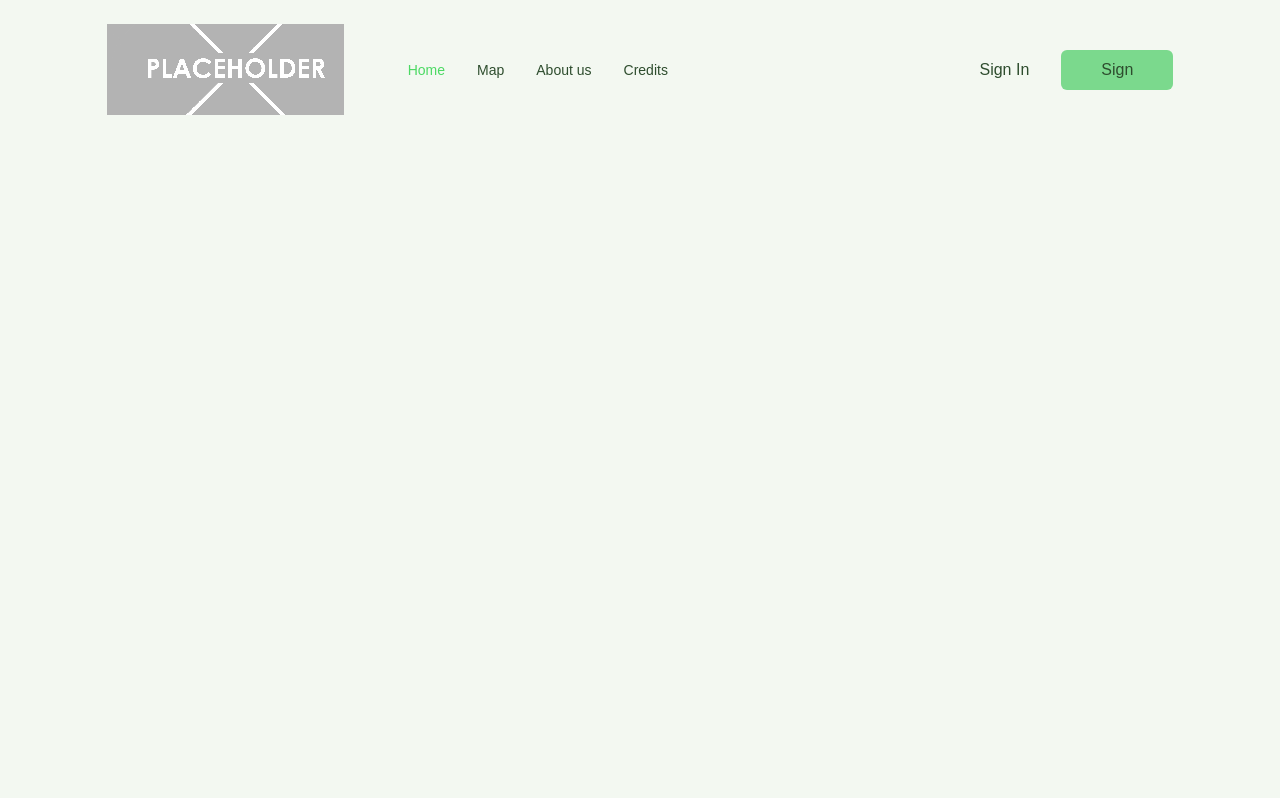
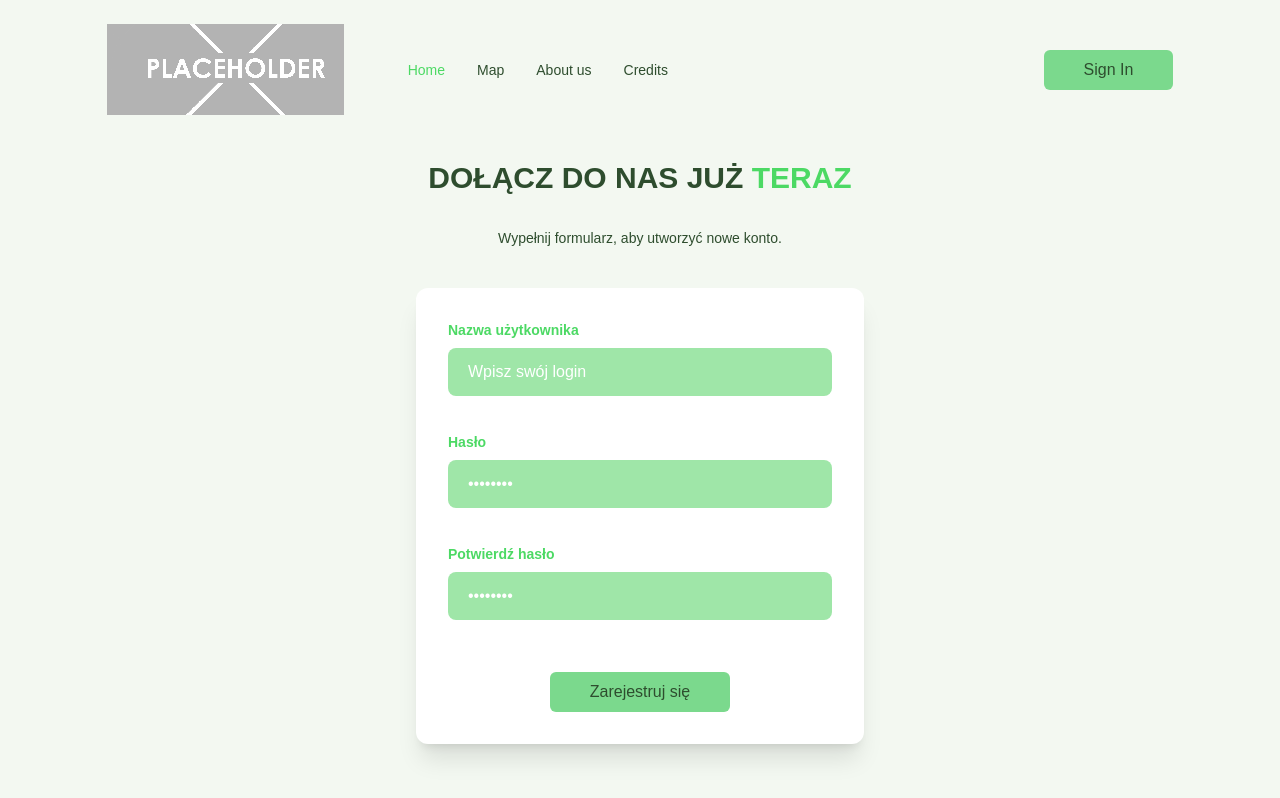
Before and after one commit to kamilpasierski/projekt-kosy, a React (Vite) app in the folder frontend/: page /register in a window 1280 px wide. Built offline with nearby package versions, Linux system fonts and the light colour scheme; the HTML template or start-up script is replaced by a standard one.

Commit message:
Added routing and register form

```diff
--- a/frontend/src/App.tsx
+++ b/frontend/src/App.tsx
@@ -1,6 +1,20 @@
+import { BrowserRouter, Routes, Route } from 'react-router-dom';
+
 import Navbar from "./scenes/navbar";
-import {useEffect, useState} from "react";
+import { useEffect, useState } from "react";
 import { SelectedPage } from "./shared/types.ts";
+
+import RegisterScene from './scenes/register';
+
+const MainPage = () => {
+
+    return (
+        <div>
+            <div style={{ paddingTop: '100px', height: '200vh' }}>
+            </div>
+        </div>
+    );
+};
 
 
 function App() {
@@ -21,12 +35,20 @@ function App() {
 
     return (
         <div className="app bg-gray-20">
+            <BrowserRouter>
                 <Navbar
                     isTopOfPage={isTopOfPage}
-              selectedPage={selectedPage} setSelectedPage={setSelectedPage}
+                    selectedPage={selectedPage}
+                    setSelectedPage={setSelectedPage}
                 />
+
+                <Routes>
+                    <Route path="/" element={<MainPage />} />
+                    <Route path="/register" element={<RegisterScene />} />
+                </Routes>
+            </BrowserRouter>
         </div>
     )
 }
 
-export default App
+export default App;
--- a/frontend/src/scenes/navbar/index.tsx
+++ b/frontend/src/scenes/navbar/index.tsx
@@ -5,6 +5,7 @@ import Link from "./Link.tsx";
 import { SelectedPage } from "../../shared/types.ts";
 import useMediaQuery from "../../hooks/useMediaQuery.ts";
 import ActionButton from "../../shared/ActionButton.tsx";
+import { useNavigate } from 'react-router-dom';
 
 
 type Props = {
@@ -18,6 +19,7 @@ const Navbar = ({  isTopOfPage, selectedPage, setSelectedPage} : Props) => {
     const isAboveMediumScreens = useMediaQuery("(min-width: 1060px)");
     const [isMenuToggled, setIsMenuToggled] = useState<boolean>(false);
     const navbarBackground = isTopOfPage ? "" : "bg-primary-100 drop-shadow";
+    const navigate = useNavigate();
 
     return <nav>
         <div
@@ -51,8 +53,7 @@ const Navbar = ({  isTopOfPage, selectedPage, setSelectedPage} : Props) => {
                             />
                         </div>
                         <div className={`${flexBetween} gap-8`}>
-                            <p>Sign In</p>
-                            <ActionButton setSelectedPage={setSelectedPage}>Sign</ActionButton>
+                            <ActionButton onClick={() => navigate('register')}>Sign In</ActionButton>
                         </div>
                     </div>
                         ) : (
--- /dev/null
+++ b/frontend/src/scenes/register/index.tsx
@@ -0,0 +1,168 @@
+import React, { useState } from 'react';
+import axios, { isAxiosError } from 'axios';
+import { useNavigate } from 'react-router-dom';
+import ActionButton from '../../shared/ActionButton';
+
+interface DjangoErrorResponse {
+    [key: string]: string[];
+}
+
+const RegisterScene = () => {
+    const [formData, setFormData] = useState({
+        username: '',
+        password: '',
+        re_password: '',
+    });
+
+    const [error, setError] = useState<string | null>(null);
+    const navigate = useNavigate();
+
+    const handleChange = (e: React.ChangeEvent<HTMLInputElement>) => {
+        setFormData({
+            ...formData,
+            [e.target.name]: e.target.value,
+        });
+    };
+
+    const validatePassword = (password: string): string | null => {
+        if (password.length < 8) return "Hasło musi mieć min. 8 znaków.";
+        if (!/[A-Z]/.test(password)) return "Hasło musi zawierać dużą literę.";
+        if (!/\d/.test(password)) return "Hasło musi zawierać cyfrę.";
+        if (/^[a-zA-Z0-9]+$/.test(password)) return "Hasło musi zawierać znak specjalny.";
+        return null;
+    };
+
+    const handleSubmit = async (e: React.FormEvent) => {
+        e.preventDefault();
+        setError(null);
+
+        if (formData.password !== formData.re_password) {
+            setError('Hasła nie są zgodne!');
+            return;
+        }
+
+        const passwordError = validatePassword(formData.password);
+        if (passwordError) {
+            setError(passwordError);
+            return;
+        }
+
+        try {
+            const API_URL = 'http://127.0.0.1:8000/api/register/';
+            await axios.post(API_URL, formData);
+            navigate('/login');
+        } catch (err: unknown) {
+            let errorMessage = 'Błąd sieci. Spróbuj ponownie.';
+
+            if (isAxiosError(err) && err.response) {
+                const data = err.response.data as DjangoErrorResponse;
+
+                if (data) {
+                    errorMessage = Object.values(data).flat().join(' ');
+                } else {
+                    errorMessage = 'Wystąpił nieznany błąd odpowiedzi.';
+                }
+            }
+
+            setError(errorMessage || 'Błąd rejestracji.');
+        }
+    };
+
+    // Wspólne klasy dla inputów, żeby nie powtarzać kodu
+    const inputStyles = `mb-5 w-full rounded-lg bg-primary-300 px-5 py-3 placeholder-white text-white
+                       focus:outline-none focus:ring-2 focus:ring-secondary-500 border-none`;
+
+    return (
+        <section className="mx-auto w-5/6 pt-24 pb-20 md:h-5/6">
+            <div className="md:mt-16 md:w-3/5 mx-auto">
+                {/* Nagłówek */}
+                <h1 className="basis-3/5 font-montserrat text-3xl font-bold mb-8 text-center">
+                    DOŁĄCZ DO NAS JUŻ <span className="text-primary-500">TERAZ</span>
+                </h1>
+
+                <p className="my-5 text-sm text-center">
+                    Wypełnij formularz, aby utworzyć nowe konto.
+                </p>
+
+                {/* Formularz */}
+                <form
+                    onSubmit={handleSubmit}
+                    className="mt-10 flex flex-col gap-4 w-full max-w-md mx-auto bg-white p-8 rounded-xl shadow-xl"
+                >
+                    <div>
+                        <label
+                            htmlFor="username"
+                            className="block text-sm font-bold text-primary-500 mb-2"
+                        >
+                            Nazwa użytkownika
+                        </label>
+                        <input
+                            className={inputStyles}
+                            type="text"
+                            id="username"
+                            name="username"
+                            placeholder="Wpisz swój login"
+                            value={formData.username}
+                            onChange={handleChange}
+                            required
+                        />
+                    </div>
+
+                    <div>
+                        <label
+                            htmlFor="password"
+                            className="block text-sm font-bold text-primary-500 mb-2"
+                        >
+                            Hasło
+                        </label>
+                        <input
+                            className={inputStyles}
+                            type="password"
+                            id="password"
+                            name="password"
+                            placeholder="••••••••"
+                            value={formData.password}
+                            onChange={handleChange}
+                            required
+                        />
+                    </div>
+
+                    <div>
+                        <label
+                            htmlFor="re_password"
+                            className="block text-sm font-bold text-primary-500 mb-2"
+                        >
+                            Potwierdź hasło
+                        </label>
+                        <input
+                            className={inputStyles}
+                            type="password"
+                            id="re_password"
+                            name="re_password"
+                            placeholder="••••••••"
+                            value={formData.re_password}
+                            onChange={handleChange}
+                            required
+                        />
+                    </div>
+
+                    {/* Sekcja błędów */}
+                    {error && (
+                        <div className="p-3 bg-red-100 border border-red-400 text-red-700 rounded-md text-sm">
+                            {error}
+                        </div>
+                    )}
+
+                    {/* Przycisk Submit - wyśrodkowany */}
+                    <div className="flex justify-center mt-4">
+                        <ActionButton type="submit">
+                            Zarejestruj się
+                        </ActionButton>
+                    </div>
+                </form>
+            </div>
+        </section>
+    );
+};
+
+export default RegisterScene;
--- a/frontend/src/shared/ActionButton.tsx
+++ b/frontend/src/shared/ActionButton.tsx
@@ -1,20 +1,23 @@
 import React from "react";
-import AnchorLink from "react-anchor-link-smooth-scroll";
-import {SelectedPage} from "./types.ts";
 
 type Props = {
     children: React.ReactNode;
-    setSelectedPage: (value: SelectedPage) => void;
+    onClick?: () => void;
+    type?: "button" | "submit" | "reset";
+    disabled?: boolean;
 }
 
-const ActionButton = ({ children, setSelectedPage }: Props) => {
+const ActionButton = ({ children, onClick, type = "button", disabled = false }: Props) => {
     return (
-        <AnchorLink className="rounded-md bg-secondary-500 px-10 py-2 hover:bg-primary-500 hover:text-white"
-        onClick={() => setSelectedPage(SelectedPage.AboutUs)}
-        href={`#${SelectedPage.AboutUs}`}
+        <button
+            className="rounded-md bg-secondary-500 px-10 py-2 hover:bg-primary-500 hover:text-white"
+            onClick={onClick}
+            type={type}
+            disabled={disabled}
         >
             {children}
-        </AnchorLink>
+        </button>
     )
 }
-export default ActionButton
+
+export default ActionButton;
```
Also changed, not shown: 1 other file (tests, documents, lock files or other folders). Lines whose indentation alone changed are shown as unchanged.
